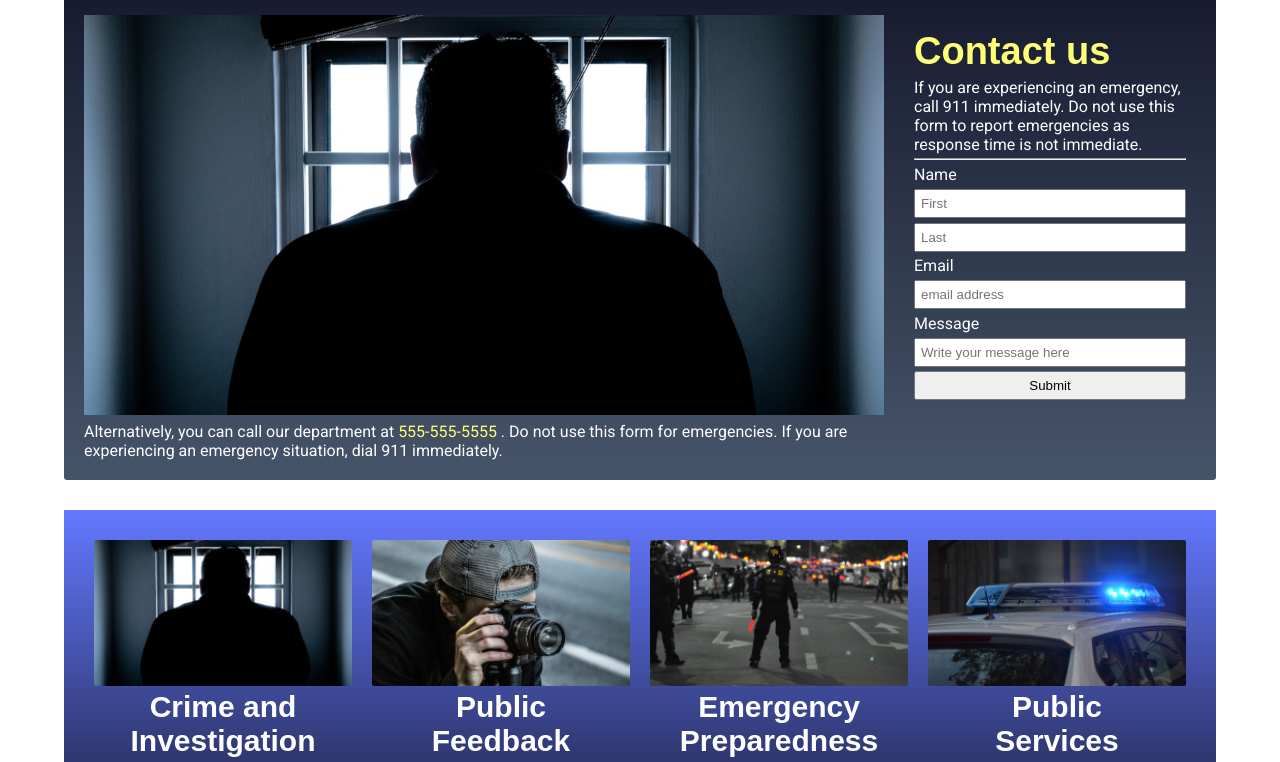
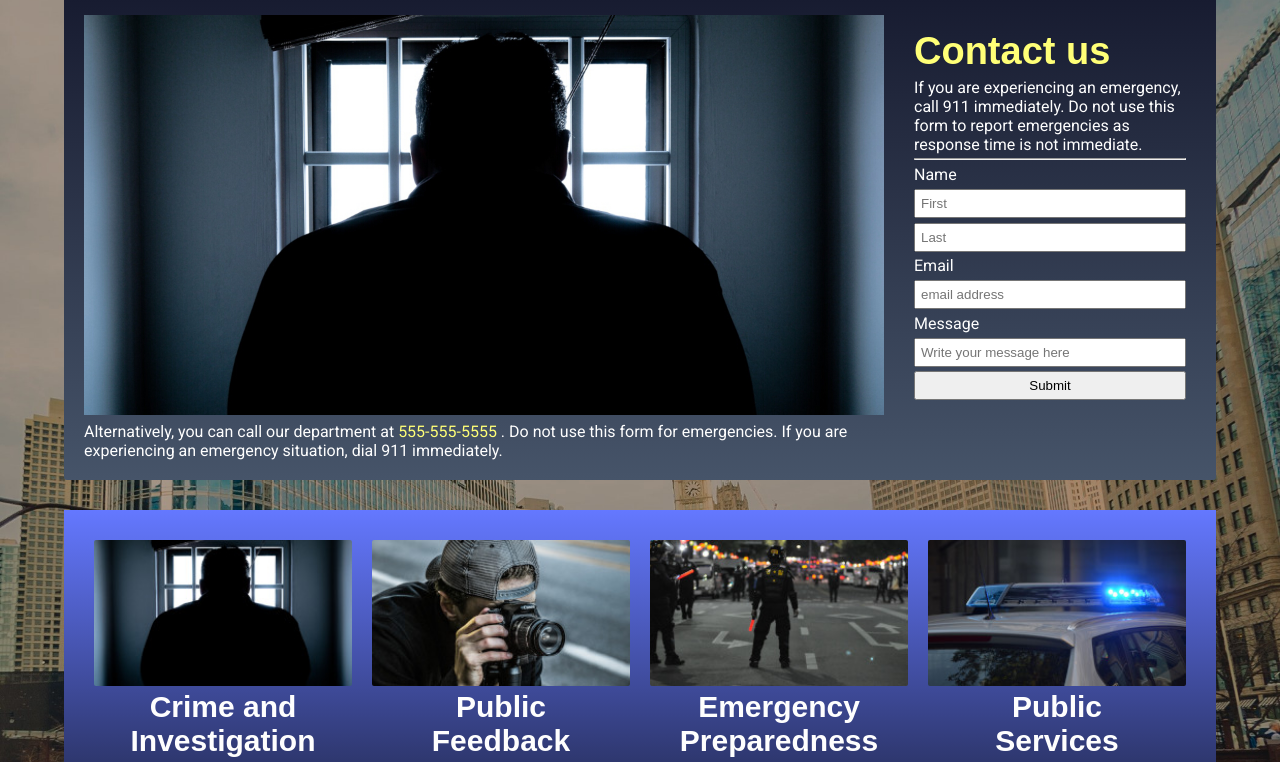
Before and after one commit to travisreynolds17/police-department, a website: page index.html in a window 1280 px wide. Shown: the part 803-1565 px from the top of the page. Drawn offline with Linux system fonts and the light colour scheme; the site is published under a folder, as on GitHub Pages, so addresses that start at the root find nothing.

Commit message:
background fix

```diff
--- a/index.html
+++ b/index.html
@@ -4,7 +4,7 @@
 <head>
     <meta charset="utf-8" />
     <meta http-equiv="X-UA-Compatible" content="IE=edge">
-    <title>Page Title</title>
+    <title>Your Police Department</title>
     <meta name="viewport" content="width=device-width, initial-scale=1">
     <link href="https://fonts.googleapis.com/css?family=Roboto" rel="stylesheet">
     <link rel="stylesheet" type="text/css" media="screen" href="dist/css/main.css" />
--- a/scss/main.scss
+++ b/scss/main.scss
@@ -11,7 +11,7 @@
 }
 
 body {
-  background: url("/dist/img/background-vertical.jpg");
+  background: url("../img/background-vertical.jpg");
   background-size: cover;
   background-repeat: no-repeat;
   font-family: "Roboto", sans-serif;
```
Also changed, not shown: dist/css/main.css.
